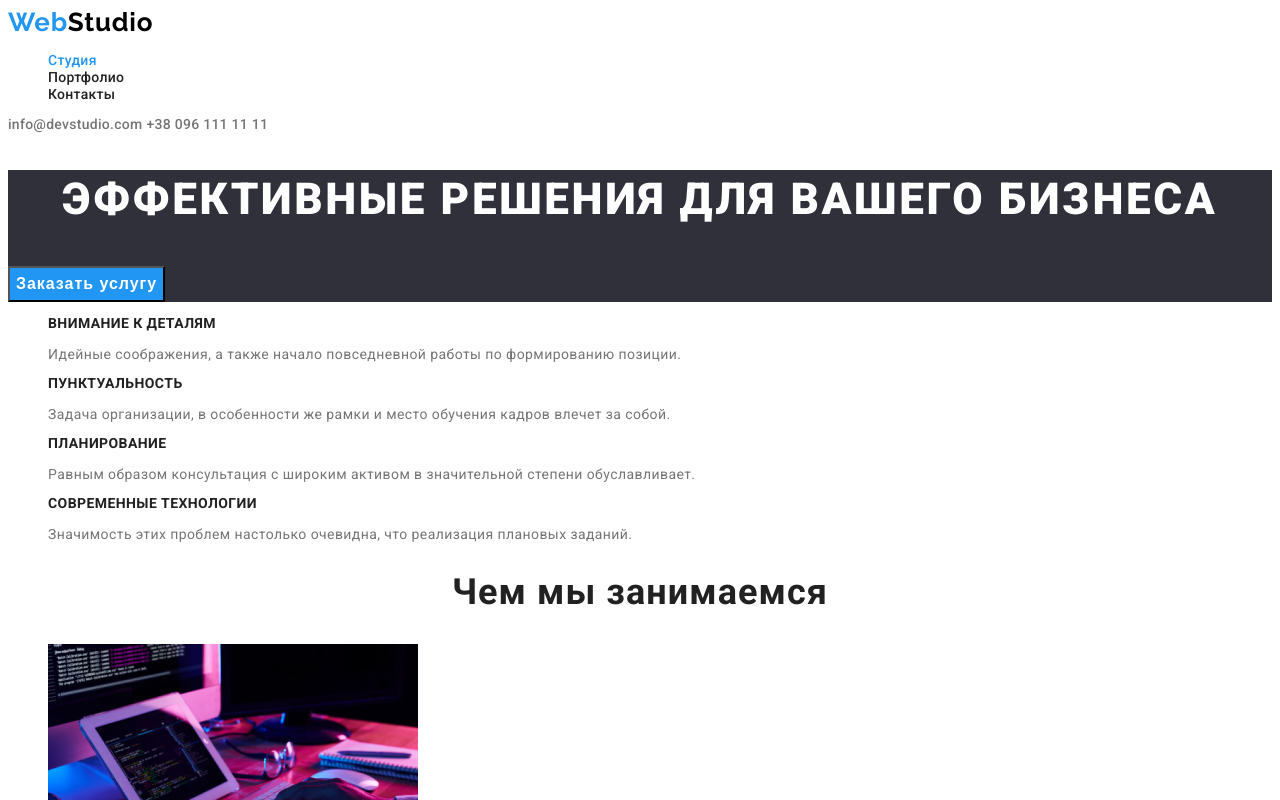
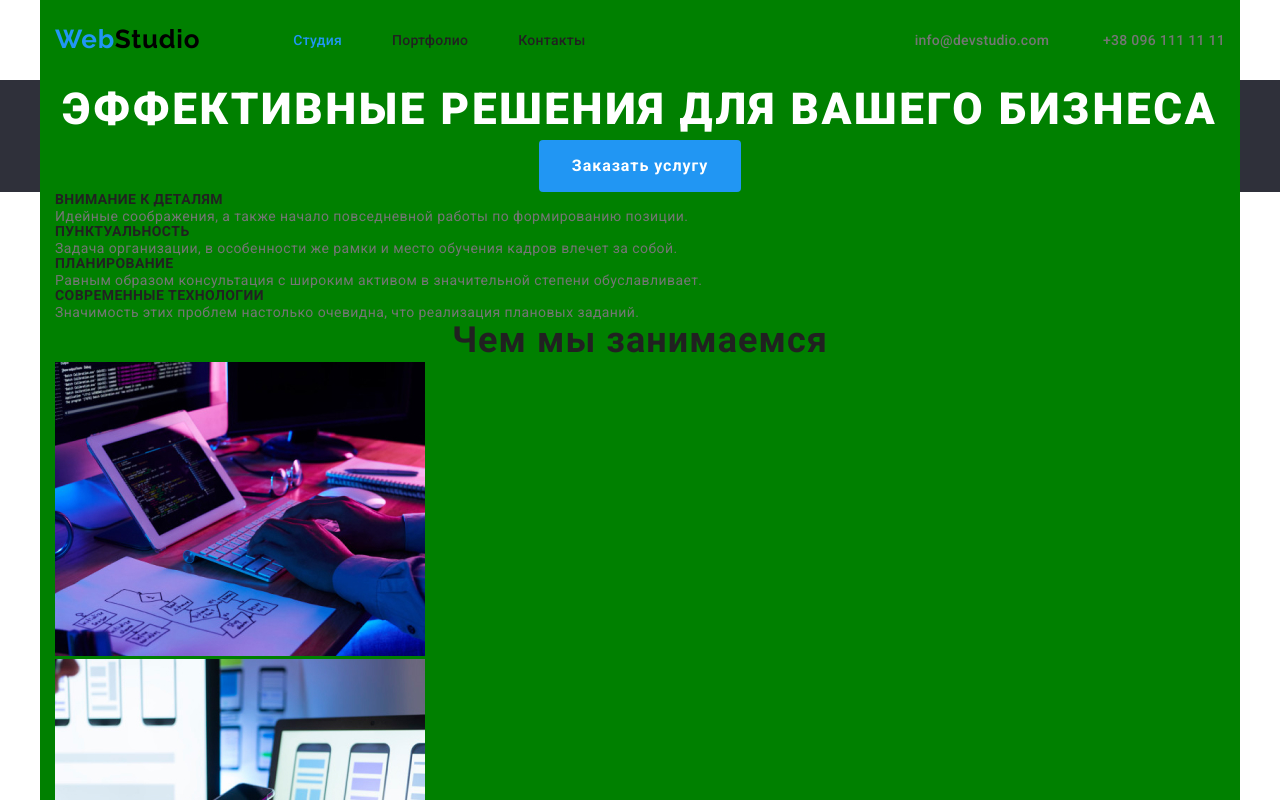
Before and after one commit to Vlad7Stepanov7/goit-markup-hw03, a plain HTML site: page index.html in a window 1280 px wide. Shown: the top 800 px of the page. Drawn offline with nearby package versions, Linux system fonts and the light colour scheme.

Commit message:
центрировал главную страницу и офорсил шапку флексом также везде сбросил margin and padding

```diff
--- a/css/styles.css
+++ b/css/styles.css
@@ -19,6 +19,8 @@ body {
     color: var(--main-color-text);
 }
 h1 {
+    margin: 0;
+    padding: 0;
     color: #ffffff;
 }
 h2,
@@ -26,10 +28,40 @@ h3,
 h4,
 h5,
 h6 {
+    margin: 0;
+    padding: 0;
    color: var(--complementary-color-text);
 }
 
+.container {
+    width: 1200px;
+    padding-left: 15px;
+    padding-right: 15px;
+    margin-left: auto;
+    margin-right: auto;
+    background-color: green;
+}
+
+.list {
+    padding: 0;
+    margin: 0;
+    list-style: none;
+}
+
+p {
+    margin: 0;
+    padding: 0;
+}
 /* header шапка */
+.container-header {
+    min-height: 80px;
+    display: flex;
+    align-items: center;
+}
+
+.nav {
+    display: flex;
+}
 
 .logo-header,
 .logo-footer {
@@ -51,10 +83,14 @@ text-decoration: none;
     color: var(--complementary-color);
 }
 
-.list {
-    list-style: none;
+.list-nav {
+    display: flex;
+    margin-left: 93px;
+    align-items: center;
 }
-
+.list-nav > .items + .items {
+margin-left: 50px;
+}
 .link-nav {
     font-weight: 500;
         line-height: 1.14;
@@ -68,11 +104,15 @@ text-decoration: none;
 color: var(--complementary-color);
 }
 
+
 .studio {
     color: var(--complementary-color);
 }
 .portfolio {
     color: var(--complementary-color);
+}
+.links-header {
+margin-left: auto;
 }
 
 .link-header {
@@ -87,12 +127,16 @@ color: var(--complementary-color);
 color: var(--complementary-color);
 }
 
+.links-header>.number {
+    margin-left: 50px;
+}
 
 /* main */
 /* герой hero */
 .hero {
     background-color: #2F303A;
 }
+
 .main-title {
     font-weight: 900;
         font-size: 44px;
@@ -102,16 +146,24 @@ color: var(--complementary-color);
         text-transform: uppercase
 }
 .btn {
+    display: flex;
+        align-items: center;
+        text-align: center;
+        margin-left: auto;
+        margin-right: auto;
+        padding: 10px 32px;
+        border: 1px solid transparent;
+        border-radius: 4px;
+        min-width: 200px;
+
     font-weight: 700;
         font-size: 16px;
         line-height: 1.87;
-        display: flex;
-        align-items: center;
-        text-align: center;
         letter-spacing: 0.06em;
-        cursor: pointer;
     background-color: var(--complementary-color);
     color: #ffffff;
+
+    cursor: pointer;
 }
 /* benefits преимущества */
 .benefits {
--- a/index.html
+++ b/index.html
@@ -5,44 +5,53 @@
     <meta http-equiv="X-UA-Compatible" content="IE=edge">
     <meta name="viewport" content="width=device-width, initial-scale=1.0">
     <title>Document</title>
-    <link rel="stylesheet" href="css/styles.css">
     <link rel="preconnect" href="https://fonts.googleapis.com">
     <link rel="preconnect" href="https://fonts.gstatic.com" crossorigin>
     <link href="https://fonts.googleapis.com/css2?family=Raleway:wght@700&family=Roboto:wght@400;500;700;900&display=swap"
         rel="stylesheet">
+    <link rel="stylesheet" href="https://cdnjs.cloudflare.com/ajax/libs/modern-normalize/1.1.0/modern-normalize.min.css">
+    <link rel="stylesheet" href="css/styles.css">
 </head>
 <body>
     <!-- шапка сайта -->
    <header>
-     <nav>
+    <div class="container container-header">
+        <nav class="nav">
             <a href="./index.html" class="logo-header"><span class="logo-web">Web</span>Studio</a>
-       <ul  class="list">
-           <li>
+            <ul class="list list-nav">
+                <li class="items">
                     <a href="./index.html" class="link-nav studio">Студия</a>
                 </li>
-           <li>
+                <li class="items">
                     <a href="./prettier.html" class="link-nav">Портфолио</a>
                 </li>
-           <li>
+                <li class="items">
                     <a href="" class="link-nav">Контакты</a>
                 </li>
             </ul>
         </nav>
+        <div class="links-header">
             <a href="mailto:info@devstudio.com" class="link-header">info@devstudio.com</a>
-    <a href="tel:+380961111111" class="link-header">+38 096 111 11 11</a>
+            <a href="tel:+380961111111" class="link-header number">+38 096 111 11 11</a>
+        </div>
+
+    </div>
    </header>
    <!-- меню сайта -->
    <main>
        <!-- герой -->
       <section class="hero">
+        <div class="container">
             <h1 class="main-title">
                 ЭФФЕКТИВНЫЕ РЕШЕНИЯ ДЛЯ ВАШЕГО БИЗНЕСА
             </h1>
             <button type="button" class="btn">Заказать услугу</button>
+        </div>
       </section>
       <!-- Преимущества -->
       <section class="benefits">
            <!-- <h2>Преимущества</h2> -->
+           <div class="container">
             <ul class="list">
                 <li>
                     <h3 class="title-benefits">Внимание к деталям</h3>
@@ -61,9 +70,11 @@
                     <p>Значимость этих проблем настолько очевидна, что реализация плановых заданий.</p>
                 </li>
             </ul>
+           </div>
       </section>
       <!-- Деятельность -->
       <section>
+        <div class="container">
             <h2 class="title-activity">Чем мы занимаемся</h2>
             <ul class="list">
                 <li>
@@ -75,10 +86,12 @@
                 <li>
                     <img src="images/img_p.jpg" alt="Работа за планшетом" width="370">
                 </li>
+        </div>
           </ul>
       </section>
       <!-- Команда -->
       <section class="team">
+        <div class="container">
             <h2 class="title-team">Наша команда</h2>
             <ul class="list">
                 <li>
@@ -102,17 +115,20 @@
                     <p class="text-team">UI Designer</p>
                 </li>
             </ul>
+        </div>
       </section>
 
    </main>
    <!-- подвал сайта -->
    <footer class="footer">
+    <div class="container">
         <a href="./index.html" class="logo-footer"><span class="logo-web">Web</span>Studio</a>
         <address>
             <p class="text-footer">г.Киев, пр-Леси Украинки, 26</p>
-        <a href="mailto:info@example.com" class="link-footer">info@example.com</a> <br/>
+            <a href="mailto:info@example.com" class="link-footer">info@example.com</a> <br />
             <a href="tel:+380991111111" class="link-footer">+38 099 111 11 11</a>
         </address>
+    </div>
    </footer>
 </body>
 </html>
```
Also changed, not shown: prettier.html (+4 -4 lines). Lines whose indentation alone changed are shown as unchanged.
